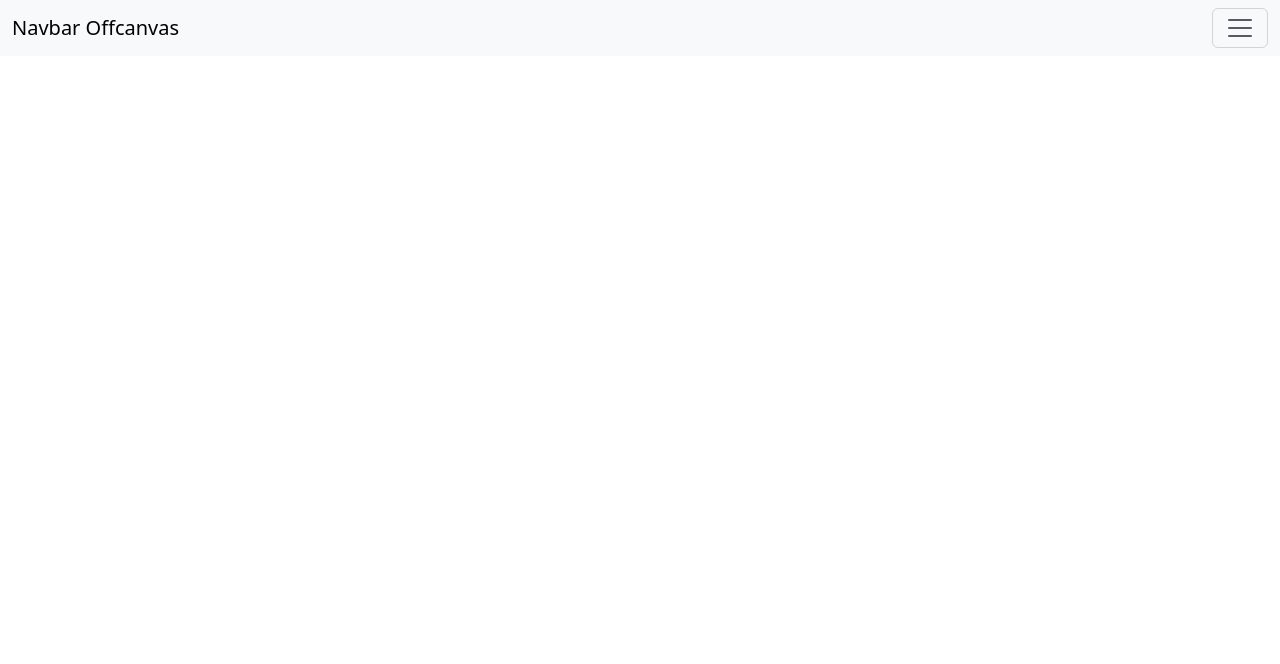
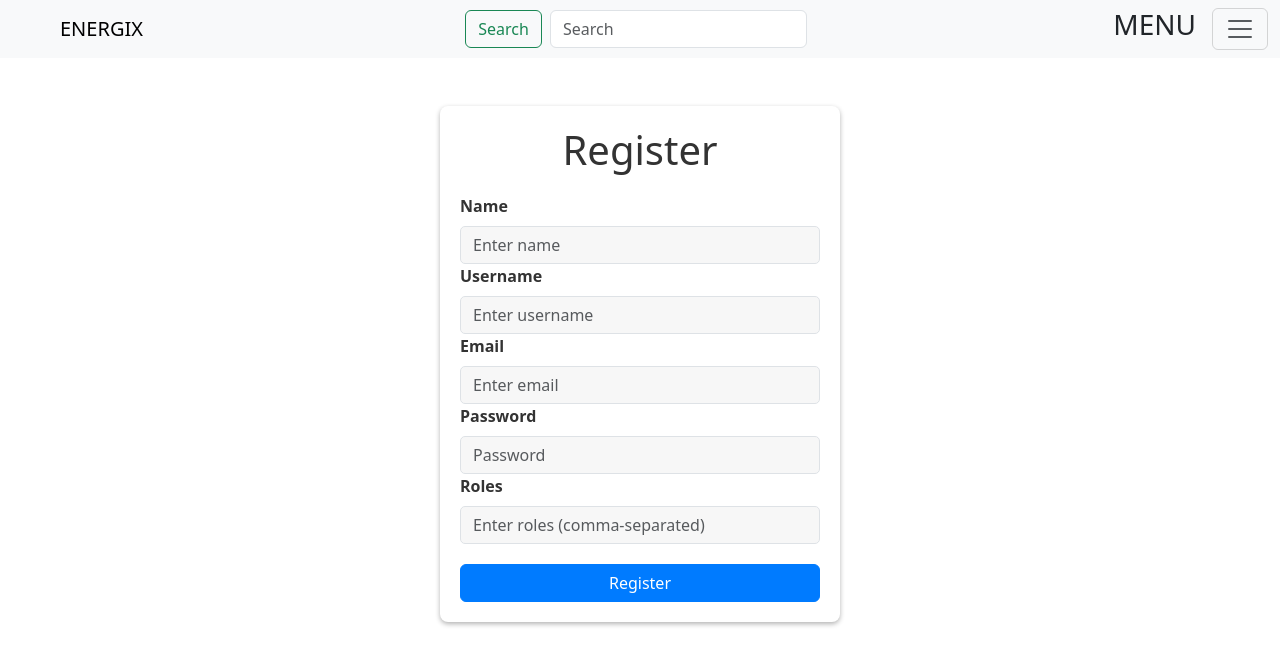
Before and after one commit to AntonioCancemi/Energix-FrontEnd, a React (Create React App) app: page /register in a window 1280 px wide. Shown: the top 664 px of the page. Built offline with nearby package versions, Linux system fonts and the light colour scheme.

Commit message:
login register, post register

```diff
--- a/package.json
+++ b/package.json
@@ -11,6 +11,7 @@
     "react": "^18.2.0",
     "react-bootstrap": "^2.7.4",
     "react-dom": "^18.2.0",
+    "react-icons": "^4.9.0",
     "react-redux": "^8.1.1",
     "react-router-dom": "^6.13.0",
     "react-scripts": "5.0.1",
--- a/src/App.css
+++ b/src/App.css
@@ -1,38 +1,141 @@
-.App {
+/* Reset CSS */
+* {
+  margin: 0;
+  padding: 0;
+  box-sizing: border-box;
+}
+
+/* Hero Section Styles */
+.hero {
+  background-color: #222;
+  color: #fff;
+  padding: 100px 0;
+}
+
+.hero-content {
   text-align: center;
 }
 
-.App-logo {
-  height: 40vmin;
-  pointer-events: none;
+.hero-content h1 {
+  font-size: 48px;
+  margin-bottom: 20px;
 }
 
-@media (prefers-reduced-motion: no-preference) {
-  .App-logo {
-    animation: App-logo-spin infinite 20s linear;
-  }
+.hero-content p {
+  font-size: 18px;
 }
 
-.App-header {
-  background-color: #282c34;
-  min-height: 100vh;
-  display: flex;
-  flex-direction: column;
-  align-items: center;
-  justify-content: center;
-  font-size: calc(10px + 2vmin);
-  color: white;
+/* Main Content Styles */
+.main-content {
+  padding: 50px 0;
 }
 
-.App-link {
-  color: #61dafb;
+.container {
+  max-width: 1200px;
+  margin: 0 auto;
+  padding: 0 20px;
 }
 
-@keyframes App-logo-spin {
-  from {
-    transform: rotate(0deg);
-  }
-  to {
-    transform: rotate(360deg);
-  }
+.row {
+  display: flex;
+  flex-wrap: wrap;
+  justify-content: center;
+  align-items: flex-start;
 }
+
+.col {
+  flex-basis: 33.33%;
+  padding: 0 10px;
+  margin-bottom: 30px;
+}
+
+h2 {
+  font-size: 24px;
+  margin-bottom: 10px;
+}
+
+p {
+  font-size: 16px;
+}
+/* login */
+.login-container {
+  max-width: 400px;
+  margin: 0 auto;
+  padding: 20px;
+  border: 1px solid #ddd;
+  border-radius: 5px;
+  background-color: #fff;
+  box-shadow: 0 2px 5px rgba(0, 0, 0, 0.1);
+}
+
+.login-title {
+  text-align: center;
+  margin-bottom: 20px;
+}
+
+.login-form .form-group {
+  margin-bottom: 20px;
+}
+
+.login-label {
+  font-weight: bold;
+}
+
+.login-input {
+  border-radius: 5px;
+}
+
+.login-button {
+  width: 100%;
+}
+
+.login-button:hover {
+  background-color: #007bff;
+  border-color: #007bff;
+}
+
+.login-button:focus {
+  box-shadow: 0 0 0 0.2rem rgba(0, 123, 255, 0.5);
+}
+/* register */
+.register-container {
+  max-width: 400px;
+  margin: 0 auto;
+  padding: 20px;
+  border-radius: 8px;
+  background-color: #fff;
+  box-shadow: 0 2px 5px rgba(0, 0, 0, 0.3);
+}
+
+.register-title {
+  text-align: center;
+  margin-bottom: 20px;
+  color: #333;
+}
+
+.register-form .form-group {
+  margin-bottom: 20px;
+}
+
+.register-label {
+  font-weight: bold;
+  color: #333;
+}
+
+.register-input {
+  border-radius: 5px;
+  background-color: #f7f7f7;
+  color: #333;
+}
+
+.register-button {
+  width: 100%;
+  margin-top: 20px;
+  background-color: #007bff;
+  border-color: #007bff;
+}
+
+.register-button:hover {
+  background-color: #0069d9;
+  border-color: #0062cc;
+}
--- a/src/App.js
+++ b/src/App.js
@@ -4,12 +4,16 @@ import "./App.css";
 import { BrowserRouter, Routes, Route } from "react-router-dom";
 import HomePage from "./component/HomePage copy";
 import NavBar from "./component/StaticComponent/NavBar";
+import LoginPage from "./component/LoginPage";
+import RegisterPage from "./component/ResgisterPage";
 function App() {
   return (
     <div className="App">
+      <NavBar />
       <BrowserRouter>
         <Routes>
-          <Route path="/*" element={<NavBar />} />
+          <Route path="/login" element={<LoginPage />} />
+          <Route path="/register" element={<RegisterPage />} />
           <Route path="/homePage" element={<HomePage />} />
         </Routes>
       </BrowserRouter>
--- a/src/component/HomePage copy.jsx
+++ b/src/component/HomePage copy.jsx
@@ -1,4 +1,35 @@
+import { Container, Row, Col, Jumbotron } from 'react-bootstrap';
+
 const HomePage=()=>{
+    return(
+    <div className="mainParent" >
+        <div>
+           <section className="hero">
+        <div className="hero-content">
+          <h1>ENERGIX</h1>
+          <p>Gestisci qui Clienti e Fatture in modo efficiente</p>
+        </div>
+      </section>
 
+      <section className="main-content">
+        <Container>
+          <Row>
+            <Col>
+              <h2>Colonna 1</h2>
+              <p>Contenuto della colonna 1</p>
+            </Col>
+            <Col>
+              <h2>Colonna 2</h2>
+              <p>Contenuto della colonna 2</p>
+            </Col>
+            <Col>
+              <h2>Colonna 3</h2>
+              <p>Contenuto della colonna 3</p>
+            </Col>
+          </Row>
+        </Container>
+      </section>
+    </div>
+    </div>)
 }
 export default HomePage
--- /dev/null
+++ b/src/component/LoginPage.jsx
@@ -0,0 +1,41 @@
+import React from 'react';
+import { Container, Form, Button } from 'react-bootstrap';
+
+function LoginPage() {
+
+  const handleLogin = (e) => {
+    e.preventDefault();
+    // Logica di autenticazione qui...
+  };
+
+  return (
+    <Container className="login-container mt-5">
+      <h1 className="login-title">Login</h1>
+      <Form className="login-form" onSubmit={handleLogin}>
+        <Form.Group controlId="formEmail">
+          <Form.Label className="login-label">Email</Form.Label>
+          <Form.Control
+            type="email"
+            placeholder="Enter email"
+            className="login-input"
+          />
+        </Form.Group>
+
+        <Form.Group controlId="formPassword">
+          <Form.Label className="login-label">Password</Form.Label>
+          <Form.Control
+            type="password"
+            placeholder="Password"
+            className="login-input"
+          />
+        </Form.Group>
+
+        <Button variant="primary" type="submit" className="login-button">
+          Login
+        </Button>
+      </Form>
+    </Container>
+  );
+}
+
+export default LoginPage;
--- /dev/null
+++ b/src/component/ResgisterPage.jsx
@@ -0,0 +1,111 @@
+import React, { useState } from 'react';
+import { Container, Form, Button } from 'react-bootstrap';
+function RegisterPage() {
+  const [name, setName] = useState('');
+  const [username, setUsername] = useState('');
+  const [email, setEmail] = useState('');
+  const [password, setPassword] = useState('');
+  const [roles, setRoles] = useState([]);
+
+
+
+  const handleRegister = (e) => {
+    const url="localhost:8080/api/auth/signup";
+    const postData={
+      name:name,
+      username:username,
+      email:email,
+      password:password,
+      roles:roles,
+
+    }
+
+    fetch(url, {
+      method: 'POST',
+      headers: {
+        'Content-Type': 'application/json',
+      },
+      body: JSON.stringify(postData),
+    })
+      .then((response) => response.json())
+      .then((data) => {
+        console.log(data); // Stampa la risposta dal server
+        // Esegui altre azioni a seguito della chiamata POST
+      })
+      .catch((error) => {
+        console.error(error);
+      });
+
+
+    e.preventDefault();
+    // Logica di registrazione qui...
+  };
+
+  return (
+    <Container className="register-container mt-5">
+      <h1 className="register-title">Register</h1>
+      <Form onSubmit={handleRegister}>
+        <Form.Group controlId="formName">
+          <Form.Label className="register-label">Name</Form.Label>
+          <Form.Control
+            type="text"
+            placeholder="Enter name"
+            value={name}
+            onChange={(e) => setName(e.target.value)}
+            className="register-input"
+          />
+        </Form.Group>
+
+        <Form.Group controlId="formUsername">
+          <Form.Label className="register-label">Username</Form.Label>
+          <Form.Control
+            type="text"
+            placeholder="Enter username"
+            value={username}
+            onChange={(e) => setUsername(e.target.value)}
+            className="register-input"
+          />
+        </Form.Group>
+
+        <Form.Group controlId="formEmail">
+          <Form.Label className="register-label">Email</Form.Label>
+          <Form.Control
+            type="email"
+            placeholder="Enter email"
+            value={email}
+            onChange={(e) => setEmail(e.target.value)}
+            className="register-input"
+          />
+        </Form.Group>
+
+        <Form.Group controlId="formPassword">
+          <Form.Label className="register-label">Password</Form.Label>
+          <Form.Control
+            type="password"
+            placeholder="Password"
+            value={password}
+            onChange={(e) => setPassword(e.target.value)}
+            className="register-input"
+          />
+        </Form.Group>
+
+        <Form.Group controlId="formRoles">
+          <Form.Label className="register-label">Roles</Form.Label>
+          <Form.Control
+            type="text"
+            placeholder="Enter roles (comma-separated)"
+            value={roles}
+            onChange={(e) => setRoles(e.target.value.split(','))}
+            className="register-input"
+          />
+        </Form.Group>
+
+        <Button variant="primary" type="submit" className="register-button">
+          Register
+        </Button>
+      </Form>
+    </Container>
+  );
+}
+
+export default RegisterPage;
--- a/src/component/StaticComponent/NavBar.jsx
+++ b/src/component/StaticComponent/NavBar.jsx
@@ -5,55 +5,66 @@ import Nav from 'react-bootstrap/Nav';
 import Navbar from 'react-bootstrap/Navbar';
 import NavDropdown from 'react-bootstrap/NavDropdown';
 import Offcanvas from 'react-bootstrap/Offcanvas';
+import {AiOutlineHome,AiOutlineUsergroupDelete,AiOutlineProfile} from "react-icons/ai";
 
 function NavBar() {
+
   return (
     <>
 {/* false per off canvas, sm,md,ecc.. per altre  */}
   {[false].map((expand) => (
-        <Navbar key={expand} expand={expand} className="bg-body-tertiary mb-3">
+        <Navbar key={expand} expand={expand} className="bg-body-tertiary">
           <Container fluid>
-            <Navbar.Brand href="#">Navbar Offcanvas</Navbar.Brand>
+            <Navbar.Brand href="#" className='ms-5'>ENERGIX</Navbar.Brand>
+            <Form className="d-flex">
+              <Button variant="outline-success">Search</Button>
+                  <Form.Control
+                    type="search"
+                    placeholder="Search"
+                    className="ms-2"
+                    aria-label="Search"
+                  />
+                </Form>
+            <div className='d-flex'>
+            <h3 className='align-self-end align-self-center me-3 '>MENU</h3>
             <Navbar.Toggle aria-controls={`offcanvasNavbar-expand-${expand}`} />
+            </div>
             <Navbar.Offcanvas
               id={`offcanvasNavbar-expand-${expand}`}
               aria-labelledby={`offcanvasNavbarLabel-expand-${expand}`}
               placement="end"
             >
+
               <Offcanvas.Header closeButton>
                 <Offcanvas.Title id={`offcanvasNavbarLabel-expand-${expand}`}>
-                  Offcanvas
+                  MENU
                 </Offcanvas.Title>
               </Offcanvas.Header>
               <Offcanvas.Body>
                 <Nav className="justify-content-end flex-grow-1 pe-3">
-                  <Nav.Link href="#action1">Home</Nav.Link>
-                  <Nav.Link href="#action2">Link</Nav.Link>
+                  <Nav.Link href="#action1"><AiOutlineHome/> Home</Nav.Link>
+                  <Nav.Link href="#action2"><AiOutlineUsergroupDelete/> Clienti</Nav.Link>
+                  <Nav.Link href="#action2"><AiOutlineProfile/> Fatture</Nav.Link>
                   <NavDropdown
-                    title="Dropdown"
+                    title="About US"
                     id={`offcanvasNavbarDropdown-expand-${expand}`}
                   >
-                    <NavDropdown.Item href="#action3">Action</NavDropdown.Item>
                     <NavDropdown.Item href="#action4">
-                      Another action
+                      chi siamo?
                     </NavDropdown.Item>
-                    <NavDropdown.Divider />
-                    <NavDropdown.Item href="#action5">
-                      Something else here
+                    <NavDropdown.Item href="#action4">
+                      il nostro progetto
                     </NavDropdown.Item>
+                    <NavDropdown.Item href="#action4">
+                      Info
+                    </NavDropdown.Item>
+
                   </NavDropdown>
                 </Nav>
-                <Form className="d-flex">
-                  <Form.Control
-                    type="search"
-                    placeholder="Search"
-                    className="me-2"
-                    aria-label="Search"
-                  />
-                  <Button variant="outline-success">Search</Button>
-                </Form>
+
               </Offcanvas.Body>
             </Navbar.Offcanvas>
+
           </Container>
         </Navbar>
       ))}
```
Also changed, not shown: 1 other file (tests, documents, lock files or other folders).
